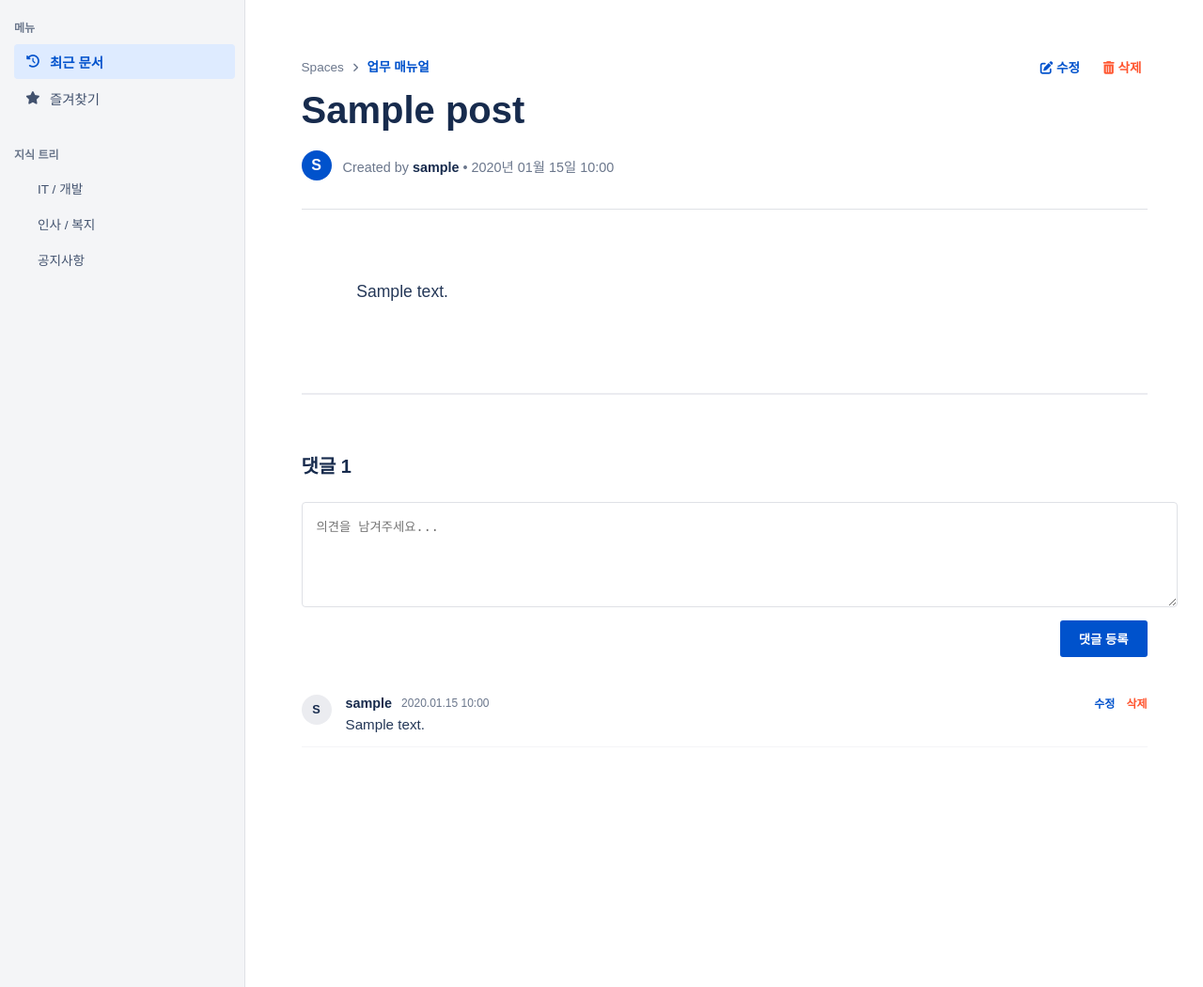
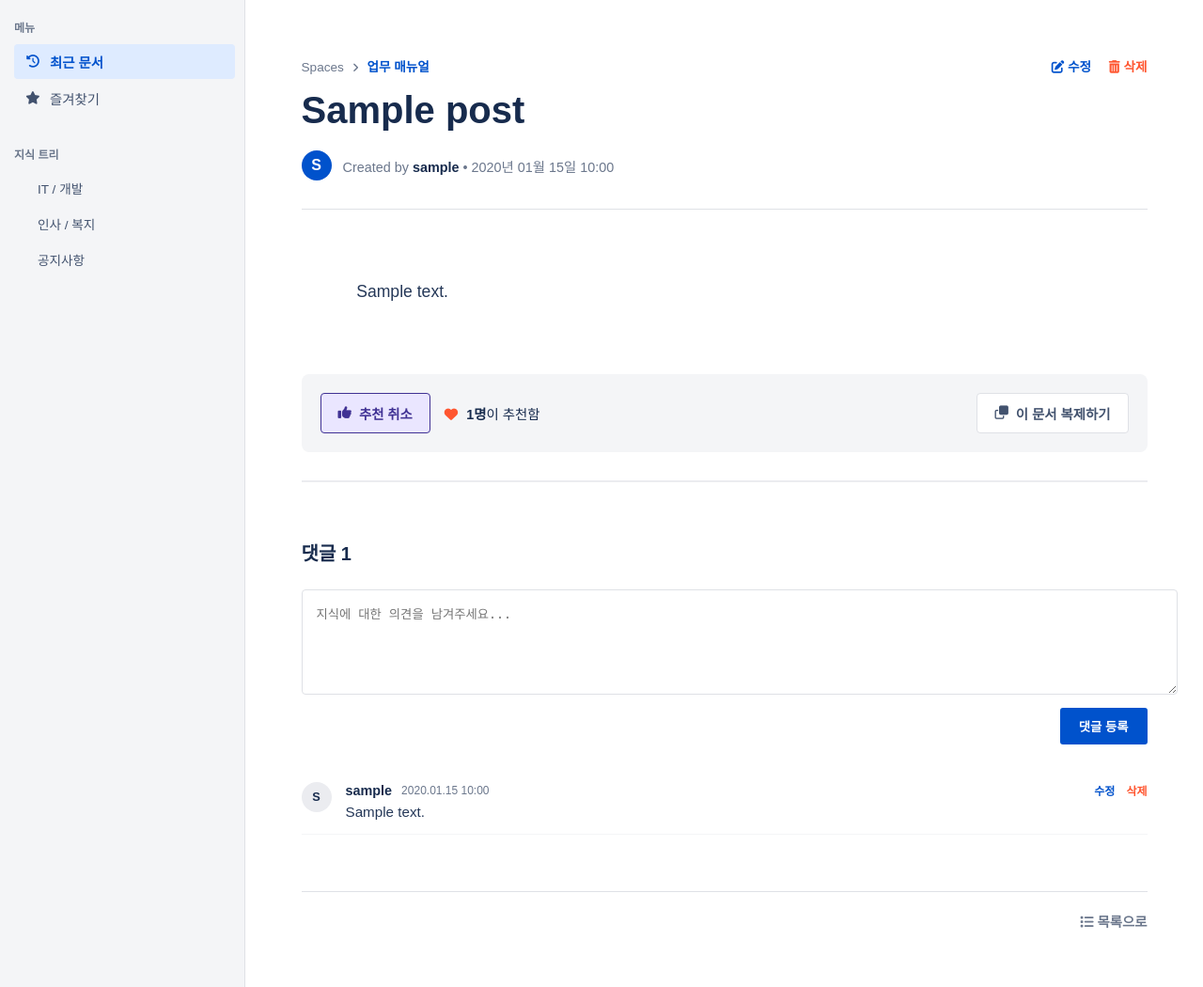
Before and after one commit to woonerb/company-wiki, a Django app: page /post/1/ in a window 1280 px wide. Shown: the part 50-1100 px from the top of the page at 94% size. Run offline with Django 5.2, Linux system fonts and the light colour scheme; a user stored in the database is signed in; tables that the repository leaves empty hold one stand-in row (values such as "Sample post"); parts of the project's set-up code (start-up, migrations or seed data) failed here and were passed over; some libraries are stand-ins or nearby versions; some web fonts are replaced.

Commit message:
글 복제기능 구현

```diff
--- a/wiki/templates/wiki/post_detail.html
+++ b/wiki/templates/wiki/post_detail.html
@@ -4,17 +4,32 @@
 <link href="https://cdn.quilljs.com/1.3.6/quill.snow.css" rel="stylesheet">
 
 <style>
-    .post-action-link { text-decoration: none; font-size: 0.85rem; font-weight: 600; margin-left: 15px; transition: 0.2s; }
+    /* 상단 관리 버튼 스타일 */
+    .post-action-link { text-decoration: none; font-size: 0.85rem; font-weight: 600; margin-left: 15px; transition: 0.2s; border: none; background: none; cursor: pointer; padding: 0; }
     .post-edit { color: #0052CC; }
     .post-delete { color: #FF5630; }
     .post-action-link:hover { text-decoration: underline; }
 
-    /* 댓글 관리 버튼 스타일 */
-    .comment-actions { margin-left: auto; display: flex; gap: 12px; align-items: center; }
+    /* 하단 유틸리티 바 스타일 */
+    .post-utility-bar {
+        display: flex; justify-content: space-between; align-items: center;
+        margin: 40px 0 30px; padding: 20px; background: #F4F5F7; border-radius: 8px;
+    }
+    .utility-group { display: flex; align-items: center; gap: 15px; }
+    .btn-utility {
+        background: white; border: 1px solid #DFE1E6; padding: 10px 18px;
+        border-radius: 4px; color: #42526E; font-weight: 600; cursor: pointer;
+        display: flex; align-items: center; gap: 8px; text-decoration: none; font-size: 0.9rem;
+        transition: 0.2s;
+    }
+    .btn-utility:hover { background: #EBECF0; border-color: #C1C7D0; }
+    .btn-like-active { background: #EAE6FF; color: #403294; border-color: #403294; }
+
+    /* 댓글 버튼 스타일 */
+    .comment-actions { margin-left: auto; display: flex; gap: 12px; }
     .comment-btn { font-size: 0.75rem; text-decoration: none; font-weight: 600; background: none; border: none; cursor: pointer; padding: 0; }
-    .btn-edit { color: #0052CC; }
-    .btn-delete { color: #FF5630; }
-    .comment-btn:hover { text-decoration: underline; }
+    .btn-c-edit { color: #0052CC; }
+    .btn-c-delete { color: #FF5630; }
 </style>
 
 <article class="wiki-post">
@@ -32,7 +47,7 @@
                 </a>
                 <form action="{% url 'post_delete' post.pk %}" method="POST" style="display: inline;">
                     {% csrf_token %}
-                    <button type="submit" class="post-action-link post-delete" style="background:none; border:none; cursor:pointer;" onclick="return confirm('이 문서를 정말 삭제하시겠습니까?');">
+                    <button type="submit" class="post-action-link post-delete" onclick="return confirm('이 문서를 정말 삭제하시겠습니까?');">
                         <i class="fa-solid fa-trash-can"></i> 삭제
                     </button>
                 </form>
@@ -43,7 +58,7 @@
         <h1 style="font-size: 2.5rem; font-weight: 700; color: #172B4D; margin: 0 0 20px 0;">{{ post.title }}</h1>
 
         <div class="post-meta" style="display: flex; align-items: center; gap: 12px;">
-            <div class="author-avatar" style="width: 32px; height: 32px; background: #0052CC; color: white; border-radius: 50%; display: flex; align-items: center; justify-content: center; font-weight: bold;">
+            <div style="width: 32px; height: 32px; background: #0052CC; color: white; border-radius: 50%; display: flex; align-items: center; justify-content: center; font-weight: bold;">
                 {{ post.author.username|slice:":1"|upper }}
             </div>
             <div style="font-size: 0.9rem; color: #6B778C;">
@@ -58,14 +73,41 @@
         </div>
     </main>
 
-    <section class="comment-section" style="margin-top: 60px; border-top: 2px solid #EBECF0; padding-top: 40px;">
+    <div class="post-utility-bar">
+        <div class="utility-group">
+            {% if user.is_authenticated %}
+            <form action="{% url 'post_like' post.pk %}" method="POST" style="margin: 0;">
+                {% csrf_token %}
+                <button type="submit" class="btn-utility {% if user in post.likes.all %}btn-like-active{% endif %}">
+                    <i class="fa-{% if user in post.likes.all %}solid{% else %}regular{% endif %} fa-thumbs-up"></i>
+                    {% if user in post.likes.all %}추천 취소{% else %}추천하기{% endif %}
+                </button>
+            </form>
+            {% endif %}
+            <span style="font-size: 0.9rem; color: #172B4D;">
+                <i class="fa-solid fa-heart" style="color: #FF5630; margin-right: 5px;"></i>
+                <strong>{{ post.total_likes }}명</strong>이 추천함
+            </span>
+        </div>
+
+        <div class="utility-group">
+            {% if user.is_authenticated %}
+            <a href="{% url 'post_copy' post.pk %}" class="btn-utility">
+                <i class="fa-regular fa-clone"></i> 이 문서 복제하기
+            </a>
+            {% endif %}
+        </div>
+    </div>
+
+    <section class="comment-section" style="border-top: 2px solid #EBECF0; padding-top: 40px;">
         <h3 style="font-size: 1.25rem; color: #172B4D; margin-bottom: 25px;">댓글 {{ post.comments.count }}</h3>
 
         {% if user.is_authenticated %}
         <form method="POST" style="margin-bottom: 40px; display: flex; gap: 15px;">
             {% csrf_token %}
             <div style="flex: 1;">
-                <textarea name="content" placeholder="의견을 남겨주세요..." required style="width: 100%; border: 1px solid #DFE1E6; border-radius: 4px; padding: 15px; min-height: 80px;"></textarea>
+                <textarea name="content" placeholder="지식에 대한 의견을 남겨주세요..." required
+                    style="width: 100%; border: 1px solid #DFE1E6; border-radius: 4px; padding: 15px; min-height: 80px;"></textarea>
                 <button type="submit" style="background: #0052CC; color: white; border: none; padding: 10px 20px; border-radius: 3px; font-weight: 600; cursor: pointer; float: right; margin-top: 10px;">댓글 등록</button>
             </div>
         </form>
@@ -84,10 +126,10 @@
 
                         {% if user == comment.author %}
                         <div class="comment-actions">
-                            <a href="{% url 'comment_edit' comment.pk %}" class="comment-btn btn-edit">수정</a>
+                            <a href="{% url 'comment_edit' comment.pk %}" class="comment-btn btn-c-edit">수정</a>
                             <form action="{% url 'comment_delete' comment.pk %}" method="POST" style="margin: 0;">
                                 {% csrf_token %}
-                                <button type="submit" class="comment-btn btn-delete" onclick="return confirm('댓글을 삭제하시겠습니까?');">삭제</button>
+                                <button type="submit" class="comment-btn btn-c-delete" onclick="return confirm('댓글을 삭제하시겠습니까?');">삭제</button>
                             </form>
                         </div>
                         {% endif %}
@@ -98,6 +140,12 @@
             {% endfor %}
         </div>
     </section>
+
+    <div style="margin-top: 60px; padding-top: 20px; border-top: 1px solid #DFE1E6; text-align: right;">
+        <a href="{% url 'post_list' %}" style="text-decoration: none; color: #6B778C; font-size: 0.9rem; font-weight: 600;">
+            <i class="fa-solid fa-list"></i> 목록으로
+        </a>
+    </div>
 </article>
 
 {% endblock %}
--- a/wiki/templates/wiki/post_list.html
+++ b/wiki/templates/wiki/post_list.html
@@ -36,4 +36,4 @@
     {% endfor %}
 </div>
 
-{% endblock %}
+{% endblock %}c
--- a/wiki/urls.py
+++ b/wiki/urls.py
@@ -14,4 +14,5 @@ urlpatterns = [
     path('post/<int:pk>/delete/', views.post_delete, name='post_delete'), # 글 삭제
     path('comment/<int:pk>/edit/', views.comment_edit, name='comment_edit'), # 댓글 수정 (pk는 게시글의 고유 번호)
     path('comment/<int:pk>/delete/', views.comment_delete, name='comment_delete'), # 댓글 삭제 (댓글의 pk를 사용)
+    path('post/<int:pk>/copy/', views.post_copy, name='post_copy'),  #글 복제 (pk는 게시글의 고유 번호)
 ]
--- a/wiki/views.py
+++ b/wiki/views.py
@@ -232,3 +232,26 @@ def comment_delete(request, pk):
         comment.delete()
     return redirect('post_detail', pk=post_pk)
 # --- 댓글 삭제 기능 구현 ---
+
+
+# --- 글 복제 기능 구현 ---
+@login_required
+def post_copy(request, pk):
+    parent_post = get_object_or_404(Post, pk=pk)
+
+    if request.method == "POST":
+        new_category = request.POST.get('category')
+
+        # 새로운 Post 객체 생성 (기존 데이터 복사)
+        new_post = Post.objects.create(
+            title = f"[복사본] {parent_post.title}",
+            content = parent_post.content,  # 본문 그대로 복사
+            category = new_category,        # 새로 선택한 카테고리
+            author = request.user           # 복사 버튼을 누른 사람이 새 작성자
+        )
+        # 복사된 새 글의 상세 페이지로 이동
+        return redirect('post_detail', pk=new_post.pk)
+
+    # GET 요청 시 카테고리 선택 페이지(또는 폼) 보여주기
+    return render(request, 'wiki/post_copy_form.html', {'post': parent_post})
+# --- 글 복제 기능 구현 ---
```
Also changed, not shown: wiki/templates/wiki/post_copy_form.html (added, +26 -0 lines).
